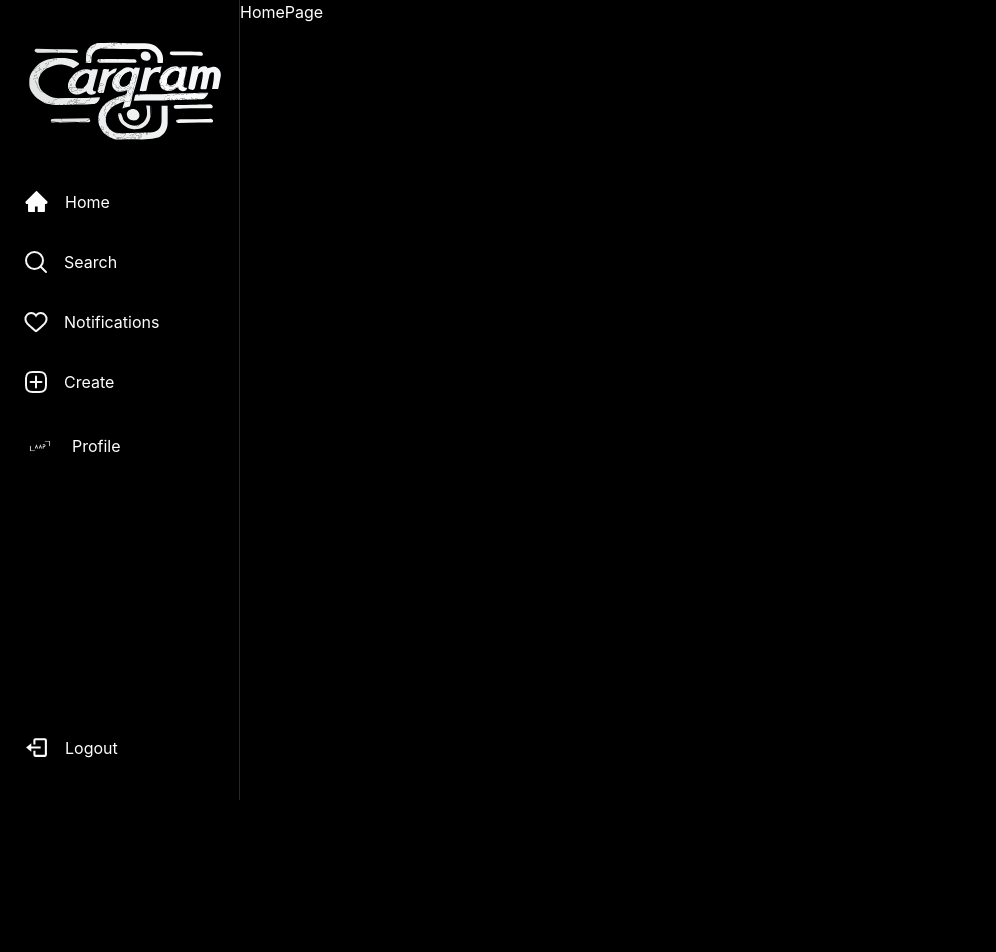
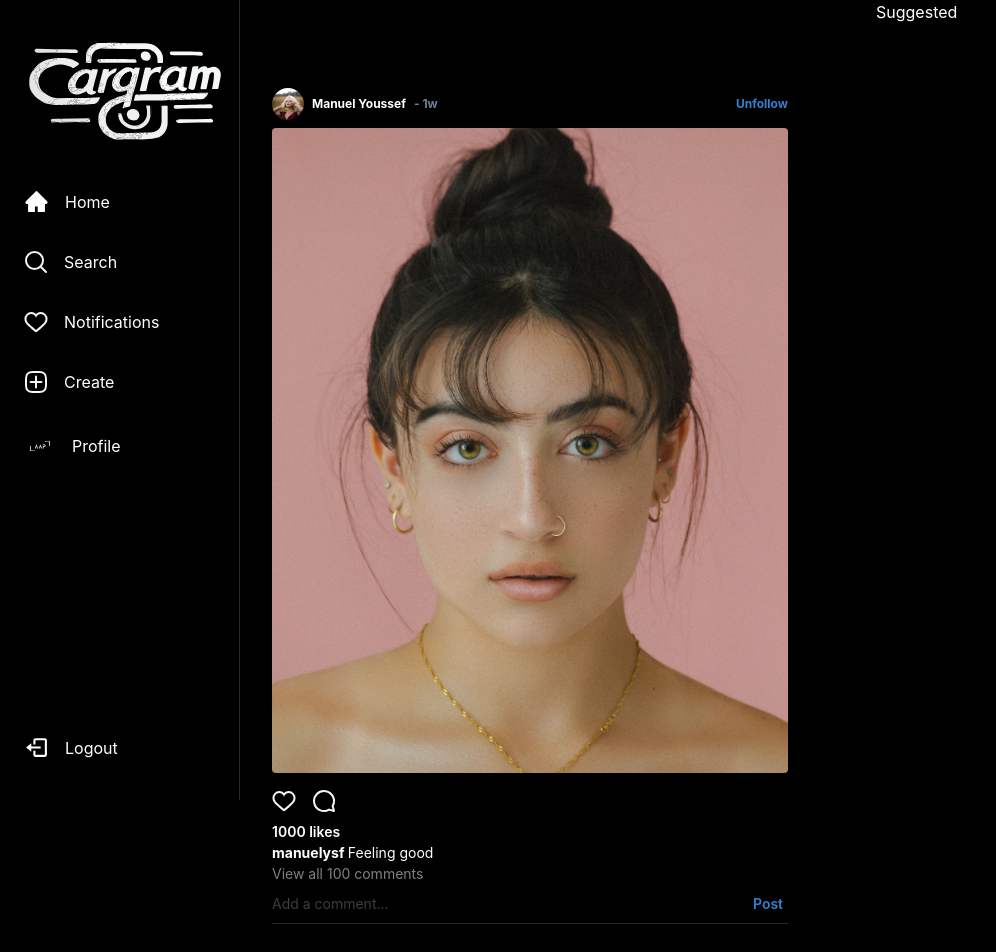
Before and after one commit to manuelysf/Cargram, a React (Vite) app: page / in a window 1280 px wide. Shown: the top 952 px of the page, without its empty margins (0-996 px from the left). Before the commit the page ends 800 px from the top, so only its background shows below. Built offline with nearby package versions, Linux system fonts and the light colour scheme.

Commit message:
Hompage Basic designing

```diff
--- /dev/null
+++ b/src/components/Feed/FeedPost.jsx
@@ -0,0 +1,18 @@
+import React from 'react'
+import PostHeader from './PostHeader'
+import { Box, Image } from '@chakra-ui/react'
+import PostFooter from './PostFooter'
+
+const FeedPost = () => {
+  return (
+    <>
+        <PostHeader/>
+        <Box my={2} borderRadius={4} overflow={"hidden"}>
+            <Image src='/img1.jpg' alt='users profile pic'/>
+        </Box>
+        <PostFooter/>
+    </>
+  )
+}
+
+export default FeedPost
--- /dev/null
+++ b/src/components/Feed/FeedPosts.jsx
@@ -0,0 +1,16 @@
+import { Container } from '@chakra-ui/react'
+import React from 'react'
+import FeedPost from './FeedPost'
+
+const FeedPosts = () => {
+  return (
+    <Container maxW={"container.sm"} py={10} px={2}>
+        <FeedPost/>
+        <FeedPost/>
+        <FeedPost/>
+        <FeedPost/>
+    </Container>
+  )
+}
+
+export default FeedPosts
--- /dev/null
+++ b/src/components/Feed/PostFooter.jsx
@@ -0,0 +1,63 @@
+import { Box, Button, Flex, Input, InputGroup, InputRightElement, Text } from '@chakra-ui/react'
+import React, { useState } from 'react'
+import { CommentLogo, NotificationsLogo, UnlikeLogo } from '../../assets/constants';
+
+const PostFooter = () => {
+    const [liked, setLiked] = useState(false);
+    const [likes, setLikes] = useState(1000)
+
+    const handleLike = () => {
+        if (liked) {
+            setLiked(false);
+            setLikes(likes - 1);
+        } else {
+            setLiked(true);
+            setLikes(likes + 1);
+        }
+    }
+  return (
+    <Box mb={10}>
+        <Flex alignItems={"center"} gap={4} w={"full"} pt={0} mb={2} mt={4}>
+            <Box onClick={handleLike}
+            cursor={"pointer"}
+            fontSize={18}>
+                {!liked ? (<NotificationsLogo/>) :(<UnlikeLogo/>) }
+            </Box>
+            <Box cursor={"pointer"} fontSize={18}>
+                <CommentLogo/>
+            </Box>
+        </Flex>
+        <Text fontWeight={600} fontSize={"sm"}>
+            {likes} likes
+        </Text>
+        <Text fontWeight={700} fontSize={"sm"}>
+            manuelysf{" "}
+            <Text as={"span"} fontWeight={400}>
+                Feeling good
+            </Text>
+        </Text>
+        <Text fontSize={"sm"} color={"gray"}>
+            View all 100 comments
+        </Text>
+
+        <Flex alignItems={"center"} gap={2} justifyContent={"space-between"}w={"full"}>
+            <InputGroup>
+                <Input variant={"flushed"} placeholder={"Add a comment..."} fontSize={14}/>
+                <InputRightElement>
+                    <Button
+                        fontSize={14}
+                        color={"blue.500"}
+                        fontWeight={600}
+                        cursor={"pointer"}
+                        _hover={{color : "white"}}
+                        bg={"transparent"}>
+                        Post
+                    </Button>
+                </InputRightElement>
+            </InputGroup>
+        </Flex>
+    </Box>
+  )
+}
+
+export default PostFooter
--- /dev/null
+++ b/src/components/Feed/PostHeader.jsx
@@ -0,0 +1,30 @@
+import { Avatar, Box, Flex, Text } from '@chakra-ui/react'
+import React from 'react'
+
+const PostHeader = () => {
+  return (
+    <Flex justifyContent={"space-between"} alignItems={"center"} w={"full"} my={2}>
+        <Flex alignItems={"center"} gap={2}>
+            <Avatar src='/img3.jpg' alt="users profile pic" size={"sm"}/>
+            <Flex fontSize={12} fontWeight={"bold"} gap={2}>
+                Manuel Youssef
+                <Box color={"gray.500"}>
+                    - 1w
+                </Box>
+            </Flex>
+        </Flex>
+        <Box cursor={"pointer"}>
+            <Text
+            fontSize={12}
+            color={"blue.500"}
+            fontWeight={"bold"}
+            _hover={{color: "white"}}
+            transition={"0.2s ease-in-ou"}>
+                Unfollow
+            </Text>
+        </Box>
+    </Flex>
+  )
+}
+
+export default PostHeader
--- a/src/pages/HomePage/HomePage.jsx
+++ b/src/pages/HomePage/HomePage.jsx
@@ -1,8 +1,19 @@
+import { Box, Container, Flex } from '@chakra-ui/react'
 import React from 'react'
+import FeedPosts from '../../components/Feed/FeedPosts'
 
 const HomePage = () => {
   return (
-    <div>HomePage</div>
+    <Container maxW={"container.lg"}>
+      <Flex gap={20}>
+        <Box flex={2} py={10}>
+          <FeedPosts/>
+        </Box>
+        <Box flex={3} mr={20} display={{base:"none",lg:"block"}} maxW={"300px"}>
+          Suggested
+        </Box>
+      </Flex>
+    </Container>
   )
 }
 
```
